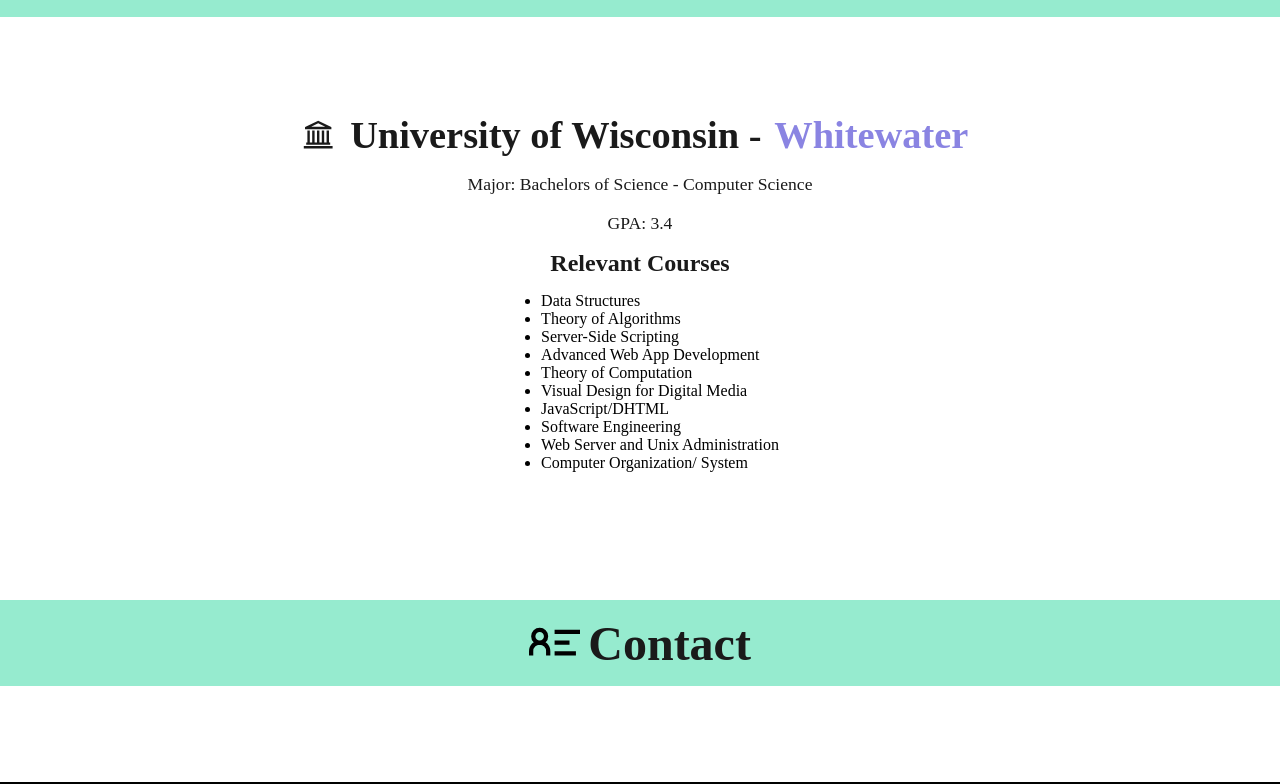
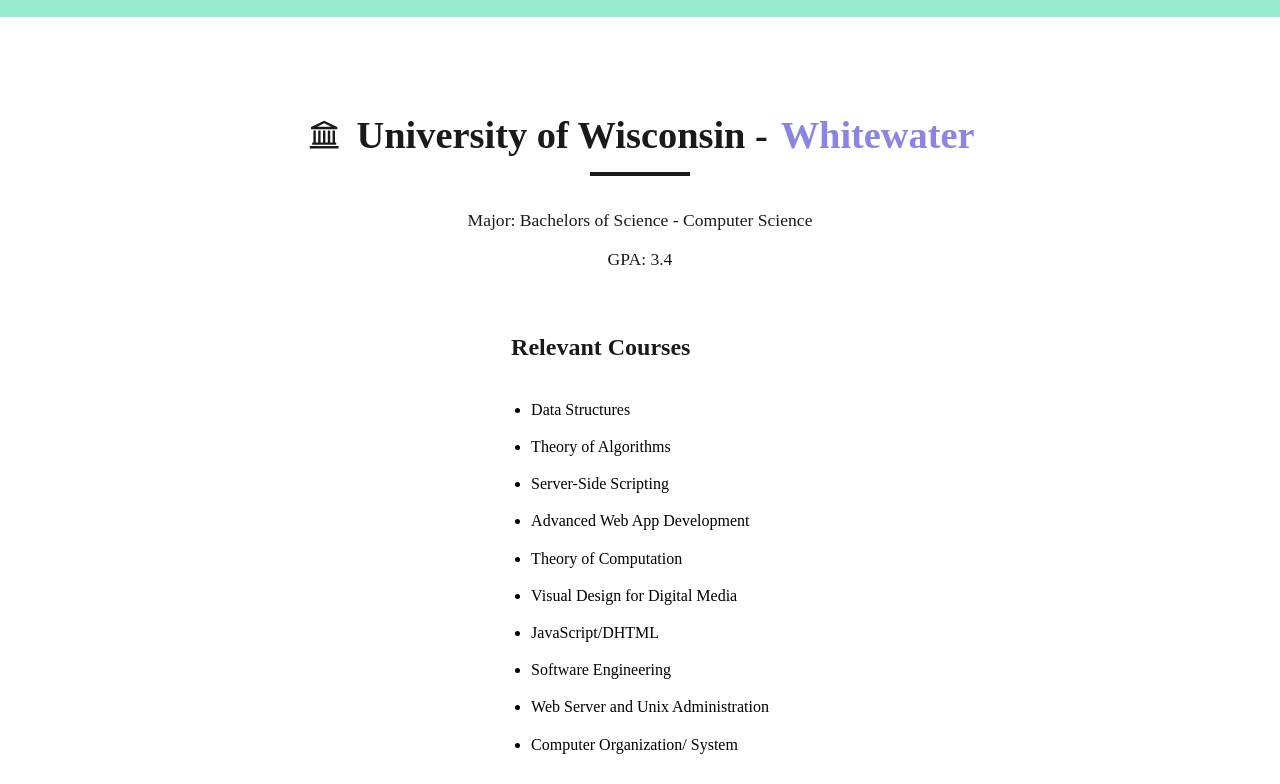
Before and after one commit to csandoval18/portfolio, a React (Vite) app: page / in a window 1280 px wide. Shown: the part 3396-4180 px from the top of the page. Built offline with nearby package versions, Linux system fonts and the light colour scheme.

Commit message:
fixed styles of education list

```diff
--- a/src/layout/Education.tsx
+++ b/src/layout/Education.tsx
@@ -12,13 +12,16 @@
         <h2>Education</h2>
       </div>
       <div className="education-content container">
+        <div className="university-header">
           <h3>
             <LiaUniversitySolid />
             University of Wisconsin - <span>Whitewater</span>
           </h3>
+        </div>
         <p>Major: Bachelors of Science - Computer Science</p>
         <p>GPA: 3.4</p>
 
+        <div className="courses">
           <h4>Relevant Courses</h4>
           <ul>
             <li>Data Structures</li>
@@ -33,6 +36,7 @@
             <li>Computer Organization/ System</li>
           </ul>
         </div>
+      </div>
     </section>
   )
 }
--- a/src/styles/layout/_Education.scss
+++ b/src/styles/layout/_Education.scss
@@ -6,12 +6,27 @@
     justify-content: center;
     padding-bottom: 8rem;
 
-    h3,
-    h4 {
+    .university-header {
+      align-items: center;
+      // background-color: blue;
+      display: flex;
+      flex-direction: column;
+
+      &::after {
+        background-color: $fg;
+        content: "";
+        display: block;
+        height: 4px;
+        margin-bottom: 2rem;
+        width: 100px;
+      }
+    }
+
+    h3 {
       align-items: center;
       display: flex;
       gap: 0.8rem;
-      justify-content: center;
+      justify-content: right;
 
       & > span {
         color: $secondary;
@@ -19,14 +34,10 @@
       }
     }
 
-    h3 {
-      &::after {
-        content: "";
-      }
-    }
-
     h4 {
       font-family: "Archimoto Font Black" !important;
+      margin-top: 3rem;
+      margin-bottom: 2.5rem;
     }
 
     p {
@@ -38,5 +49,13 @@
     li {
       font-family: "Archimoto Font Black";
     }
+
+    ul {
+      padding-left: 20px;
+    }
+
+    li {
+      margin-bottom: 1.2rem;
+    }
   }
 }
```
Lines whose indentation alone changed are shown as unchanged.
